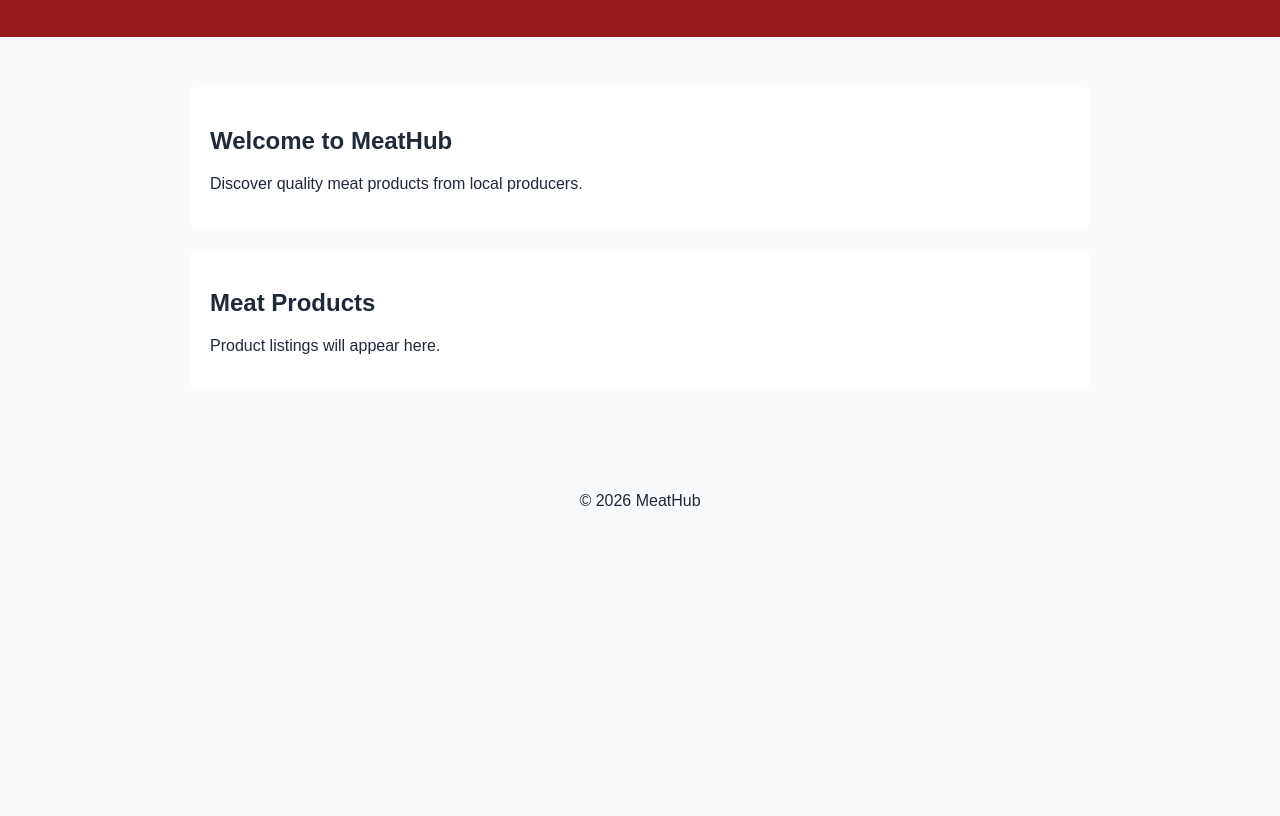
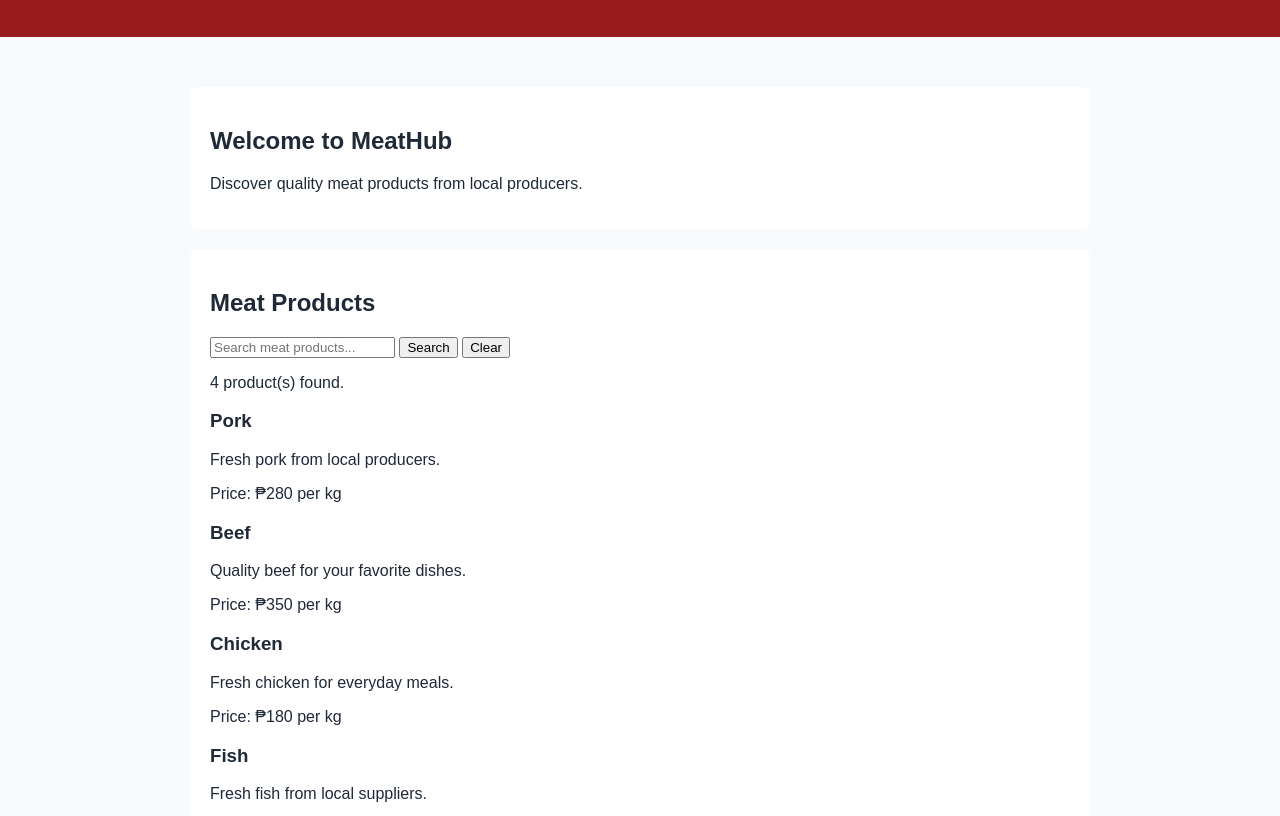
Before and after one commit to ashleyfactor1-cpu/ITE311_FINAL-PROJECT_3f2_Factor_QueenAshley_Final, a plain HTML site: page index.html in a window 1280 px wide. Shown: the part 125-941 px from the top of the page. Before the commit the page ends 800 px from the top, so only its background shows below. Drawn offline with Linux system fonts and the light colour scheme.

Commit message:
Add product search feature

```diff
--- a/index.html
+++ b/index.html
@@ -20,12 +20,99 @@
 
         <section id="products">
             <h2>Meat Products</h2>
-            <p>Product listings will appear here.</p>
+
+            <div class="search-container">
+                <input
+                    type="text"
+                    id="searchInput"
+                    placeholder="Search meat products..."
+                    aria-label="Search meat products"
+                >
+                <button id="searchButton" type="button">Search</button>
+                <button id="clearButton" type="button">Clear</button>
+            </div>
+
+            <p id="searchMessage" aria-live="polite"></p>
+
+            <div id="productList">
+                <article class="product-card" data-name="Pork">
+                    <h3>Pork</h3>
+                    <p>Fresh pork from local producers.</p>
+                    <p>Price: ₱280 per kg</p>
+                </article>
+
+                <article class="product-card" data-name="Beef">
+                    <h3>Beef</h3>
+                    <p>Quality beef for your favorite dishes.</p>
+                    <p>Price: ₱350 per kg</p>
+                </article>
+
+                <article class="product-card" data-name="Chicken">
+                    <h3>Chicken</h3>
+                    <p>Fresh chicken for everyday meals.</p>
+                    <p>Price: ₱180 per kg</p>
+                </article>
+
+                <article class="product-card" data-name="Fish">
+                    <h3>Fish</h3>
+                    <p>Fresh fish from local suppliers.</p>
+                    <p>Price: ₱220 per kg</p>
+                </article>
+            </div>
         </section>
     </main>
 
     <footer>
         <p>&copy; 2026 MeatHub</p>
     </footer>
+
+    <script>
+        const searchInput = document.getElementById("searchInput");
+        const searchButton = document.getElementById("searchButton");
+        const clearButton = document.getElementById("clearButton");
+        const searchMessage = document.getElementById("searchMessage");
+        const productCards = document.querySelectorAll(".product-card");
+
+        function searchProducts() {
+            const searchTerm = searchInput.value.trim().toLowerCase();
+            let visibleProducts = 0;
+
+            productCards.forEach(function (product) {
+                const productName = product.dataset.name.toLowerCase();
+                const matches = productName.includes(searchTerm);
+
+                product.style.display = matches ? "block" : "none";
+
+                if (matches) {
+                    visibleProducts++;
+                }
+            });
+
+            if (visibleProducts === 0) {
+                searchMessage.textContent = "No products found.";
+            } else {
+                searchMessage.textContent =
+                    visibleProducts + " product(s) found.";
+            }
+        }
+
+        searchButton.addEventListener("click", searchProducts);
+
+        searchInput.addEventListener("keydown", function (event) {
+            if (event.key === "Enter") {
+                searchProducts();
+            }
+        });
+
+        clearButton.addEventListener("click", function () {
+            searchInput.value = "";
+            searchProducts();
+            searchInput.focus();
+        });
+
+        searchInput.addEventListener("input", searchProducts);
+
+        searchProducts();
+    </script>
 </body>
 </html>
```
